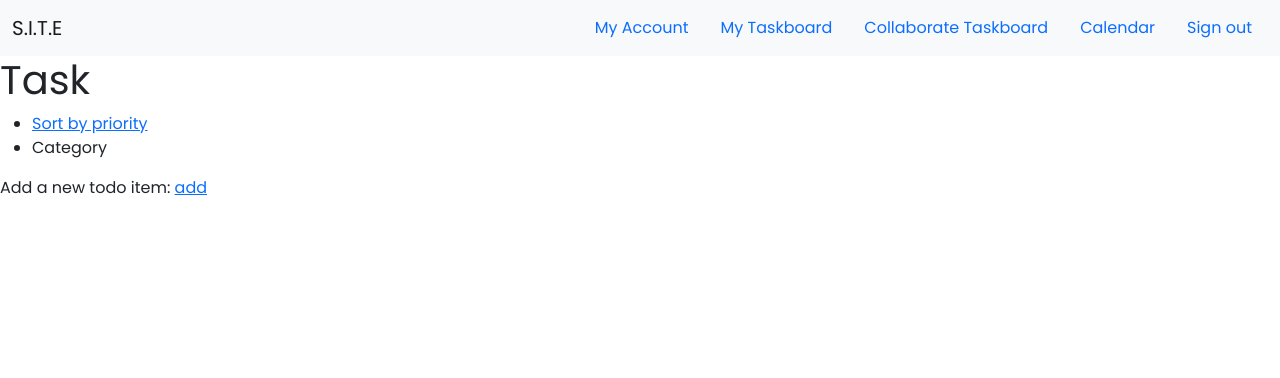
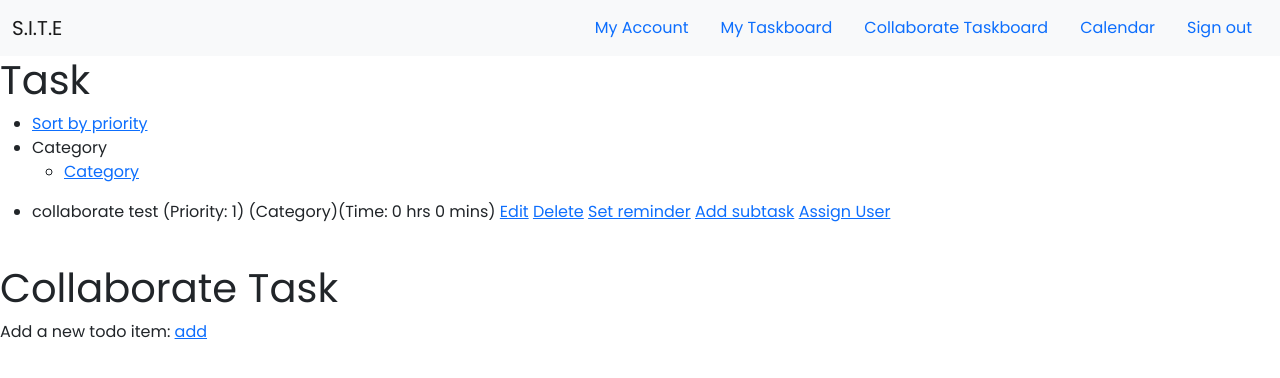
Before and after one commit to elizabethhillman/taskManager, a Flask app: page /priority in a window 1280 px wide. Shown: the top 378 px of the page. Run offline with Flask 2, Linux system fonts and the light colour scheme; a user stored in the database is signed in; data comes from the database, SQL or seed files in the repository; data that the repository does not hold is empty.

Commit message:
Finish Assign user

```diff
--- a/app/forms.py
+++ b/app/forms.py
@@ -54,7 +54,8 @@ class Addcollaborator(FlaskForm):
 
 class AssignUser(FlaskForm):
     assignuser = StringField('Assign Task to User', validators=[DataRequired()])
-    submit = SubmitField('Done')
+    submit = SubmitField('Assign')
+
 class AddEvent(FlaskForm):
     addtitle = StringField('Title', validators=[DataRequired()])
     adddate = DateField('Date', validators=[DataRequired()])
--- a/app/routes.py
+++ b/app/routes.py
@@ -12,7 +12,7 @@ from flask_login import login_required
 from werkzeug.security import generate_password_hash, check_password_hash
 from app.forms import LoginForm, SignupForm, ChangePasswordForm, NewTask, EditTask, CreateCategory, Reminder, Addsubtask, Addcollaborator, AssignUser, AddEvent
 from werkzeug.security import check_password_hash
-from app.models import User, Post, Task, Category, Subtask, AssignedUser, Event
+from app.models import User, Post, Task, Category, Subtask, Event
 
 
 @app.route('/')
@@ -23,9 +23,10 @@ def index():
 def taskboard():
     user = User.query.filter_by(username=current_user.username).first()
     tasks = Task.query.filter_by(user_id=user.id, collaborate_id = None).all()
+    assign_tasks = Task.query.filter_by(assign_user=user.username).all()
     categories = Category.query.filter_by(user_id=user.id).all()
     subtask = Subtask.query.all()
-    return render_template('taskboard.html', tasks=tasks, categories=categories, subtasks=subtask)
+    return render_template('taskboard.html', tasks=tasks, categories=categories, subtasks=subtask, assign_tasks=assign_tasks)
 
 @app.route('/collaboratetaskboard',methods=['GET', 'POST'])
 def collaboratetaskboard():
@@ -321,14 +322,17 @@ def Collaborator():
         return redirect('/collaboratetaskboard')
     return render_template('collaborate.html', form=form)
 
-@app.route('/assignuser', methods = ['GET','POST'])
+@app.route('/assignuser/<int:task_id>', methods = ['GET','POST'])
 @login_required
-def assignuser():
-    form =AssignUser()
-    user = User.query.filter_by(username=current_user.username).first()
-    tasks = Task.query.filter_by(user_id=user.id).all()
-    categories = Category.query.filter_by(user_id=user.id).all()
-    return render_template('assignuser.html', title= 'Assign User',form = form)
+def assignuser(task_id):
+    form = AssignUser()
+    if form.validate_on_submit():
+        user = User.query.filter_by(username=form.assignuser.data).first()
+        task = Task.query.get(task_id)
+        task.assign_user = user.username
+        db.session.commit()
+        return redirect('/collaboratetaskboard')
+    return render_template('assignuser.html', form = form)
 
 @app.route('/calendar', methods = ['GET','POST'])
 @login_required
--- a/app/templates/collaboratetask.html
+++ b/app/templates/collaboratetask.html
@@ -12,7 +12,7 @@
                 {% for task in tasks %}
                 <ul>
                 <li>
-                    {{ task.content }} (Priority: {{task.priority}}) ({{task.category.category}})(Time: {{task.estimatehr}} hrs {{task.estimatemin}} mins) <a href= "/edittask/{{task.id}}">Edit</a>  <a href= "/delete/{{task.id}}"> Delete</a>  <a href= "/reminder/{{task.id}}">Set reminder</a> <a href="/addsubtask/{{task.id}}">Add subtask</a>
+                    {{ task.content }} (Priority: {{task.priority}}) ({{task.category.category}})(Time: {{task.estimatehr}} hrs {{task.estimatemin}} mins) (Assigned to: {{task.assign_user}})<a href= "/edittask/{{task.id}}">Edit</a>  <a href= "/delete/{{task.id}}"> Delete</a>  <a href= "/reminder/{{task.id}}">Set reminder</a> <a href="/addsubtask/{{task.id}}">Add subtask</a> <a href="/assignuser/{{task.id}}">Assign User</a>
                     <ul>
 
                 {% for subtask in task.subtask %}
--- a/app/templates/taskboard.html
+++ b/app/templates/taskboard.html
@@ -19,7 +19,7 @@
                 {% for task in tasks %}
                 <ul>
                 <li>
-                    {{ task.content }} (Priority: {{task.priority}}) ({{task.category.category}})(Time: {{task.estimatehr}} hrs {{task.estimatemin}} mins) (Assigned to: {{task.assignuser}}) <a href= "/edittask/{{task.id}}">Edit</a>  <a href= "/delete/{{task.id}}"> Delete</a>  <a href= "/reminder/{{task.id}}">Set reminder</a> <a href="/addsubtask/{{task.id}}">Add subtask</a> <a href="/assignuser/{{task.id}}">Assign User</a>
+                    {{ task.content }} (Priority: {{task.priority}}) ({{task.category.category}})(Time: {{task.estimatehr}} hrs {{task.estimatemin}} mins) <a href= "/edittask/{{task.id}}">Edit</a>  <a href= "/delete/{{task.id}}"> Delete</a>  <a href= "/reminder/{{task.id}}">Set reminder</a> <a href="/addsubtask/{{task.id}}">Add subtask</a> <a href="/assignuser/{{task.id}}">Assign User</a>
                     <ul>
 
                 {% for subtask in task.subtask %}
@@ -31,6 +31,15 @@
                 </li>
                 </ul>
                 {% endfor %}
+            <br>
+            <h1>Collaborate Task</h1>
+                {% for assign_task in assign_tasks %}
+                <ul>
+                    <li>
+                        {{ assign_task.content }} (Priority: {{assign_task.priority}}) ({{assign_task.category.category}})(Time: {{assign_task.estimatehr}} hrs {{assign_task.estimatemin}} mins) <a href= "/edittask/{{assign_task.id}}">Edit</a>  <a href= "/delete/{{assign_task.id}}"> Delete</a>  <a href= "/reminder/{{assign_task.id}}">Set reminder</a> <a href="/addsubtask/{{assign_task.id}}">Add subtask</a>
+                     </li>
+                 </ul>
+                 {% endfor %}
                 <div>Add a new todo item:
                 <a href="/addtask"> add</a>
                 </div>
```
Also changed, not shown: app/models.py (+1 -8 lines), app/templates/assignuser.html (+9 -10 lines), app/app.db, 1 other file.
